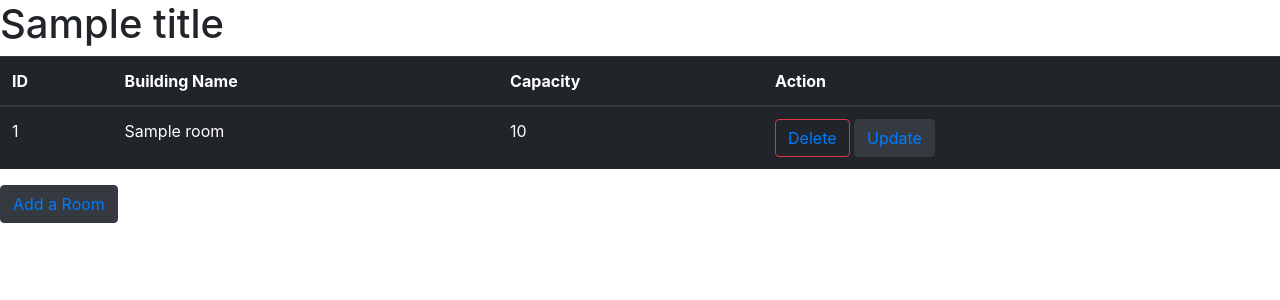
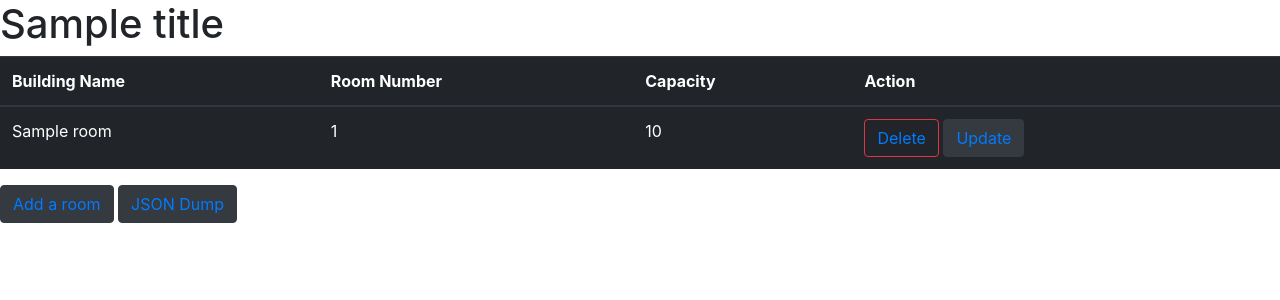
Before and after one commit to ahmed217/EECE4081_Rooms, a Flask app: template templates/read.html in a window 1280 px wide. Shown: the top 300 px of the page. Run offline with Flask 2, Linux system fonts and the light colour scheme; tables that the repository leaves empty hold one stand-in row (values such as "Sample post"); the template is opened without the code that fills it: values that come from a table or form of the project are taken from there, most other values are stand-ins (such as "Sample title", 1, 10 or a date in 2020); some libraries are stand-ins or nearby versions.

Commit message:
JSON Dump

```diff
--- a/app.py
+++ b/app.py
@@ -4,6 +4,7 @@ from flask import render_template       # render html5 templates
 from flask import request               #
 from flask import redirect              #
 from flask_sqlalchemy import SQLAlchemy # create sqlite databases using python3
+from flask.json import jsonify
 
 # create the flask application object
 app = Flask(__name__)
@@ -17,8 +18,16 @@ db = SQLAlchemy(app)
 class Rooms(db.Model):
     id = db.Column(db.Integer, primary_key = True)
     name = db.Column(db.String(16), nullable = False)
+    number = db.Column(db.Integer, nullable = False)
     capacity = db.Column(db.Integer, nullable = False)
 
+    def serialize(self):
+        return {
+            'id'        :   self.id,
+            'name'      :   self.name,
+            'number'    :   self.number,
+            'capacity'  :   self.capacity
+        }
 #################################################################
 # Create basic CRUD API                                         #
 #                                                               #
@@ -28,25 +37,32 @@ class Rooms(db.Model):
 # Delete - will delete a single entry of a broken laptop        #
 #################################################################
 
-@app.route('/')
+@app.route('/init_db')
 def init_db():
     db.drop_all()
     db.create_all()
-    return redirect('/read')
+    return 'DB initialized'
+
+@app.route('/json_dump')
+def json_dump():
+    all_rooms = Rooms.query.all()
+    json_data = jsonify( json_list = [i.serialize() for i in all_rooms] )
+    return json_data
 
 @app.route('/create', methods=['GET','POST'])
 def create():
     if request.form:
         name = request.form.get("name")
+        number = request.form.get("number")
         capacity = request.form.get("capacity")
-        new_room = Rooms(name = name, capacity = capacity)
+        new_room = Rooms(name = name,number = number ,capacity = capacity)
         db.session.add(new_room)
         db.session.commit()
 
     all_rooms = Rooms.query.all()
     return render_template("create.html", all_rooms = all_rooms, title = "Create a Room")
 
-@app.route('/read')
+@app.route('/')
 def read():
     all_rooms = Rooms.query.all()
     return render_template("read.html", all_rooms = all_rooms, title = "Rooms Listing")
@@ -56,6 +72,7 @@ def update(room_id):
     update_room = Rooms.query.get(room_id)
     if request.form:
         update_room.name = request.form.get("name")
+        update_room.number = request.form.get("number")
         update_room.capacity = request.form.get("capacity")
         db.session.commit()
     all_rooms = Rooms.query.all()
@@ -66,7 +83,7 @@ def delete(room_id):
     delete_room = Rooms.query.get(room_id)
     db.session.delete(delete_room)
     db.session.commit()
-    return redirect("/read")
+    return redirect("/")
 
 if __name__ == '__main__':
     app.run(debug=True)
--- a/templates/read.html
+++ b/templates/read.html
@@ -17,8 +17,8 @@
 	<table class= "table table-dark">
 	<thead>
 		<tr>
-		<th scope="col">ID</th>
 		<th scope="col">Building Name</th>
+		<th scope="col">Room Number</th>
 		<th scope="col">Capacity</th>
 		<th scope="col">Action</th>
 		</tr>
@@ -26,8 +26,8 @@
     <tbody>
 		{% for room in all_rooms %}
 		<tr>
-			<td>{{ room.id }}</td>
 			<td>{{ room.name }}</td>
+			<td>{{ room.number }}</td>
 			<td>{{ room.capacity }}</td>
 			<td>
 				<button type = "button" class = "btn btn-outline-danger">
@@ -39,8 +39,8 @@
 		{% endfor %}
 	</tbody>
 	</table>
-
-	<button type = "button" class = "btn btn-dark"> <a href="/create">Add a Room</a> </button>
+	<button type = "button" class = "btn btn-dark"> <a href="/create">Add a room</a> </button>
+	<button type = "button" class = "btn btn-dark"> <a href="/json_dump">JSON Dump</a></button>
 
 	<!-- Optional JavaScript -->
 	<!-- jQuery first, then Popper.js, then Bootstrap JS -->
```
Also changed, not shown: templates/create.html (+4 -3 lines), templates/delete.html (added, +12 -0 lines), templates/update.html (+5 -4 lines).
